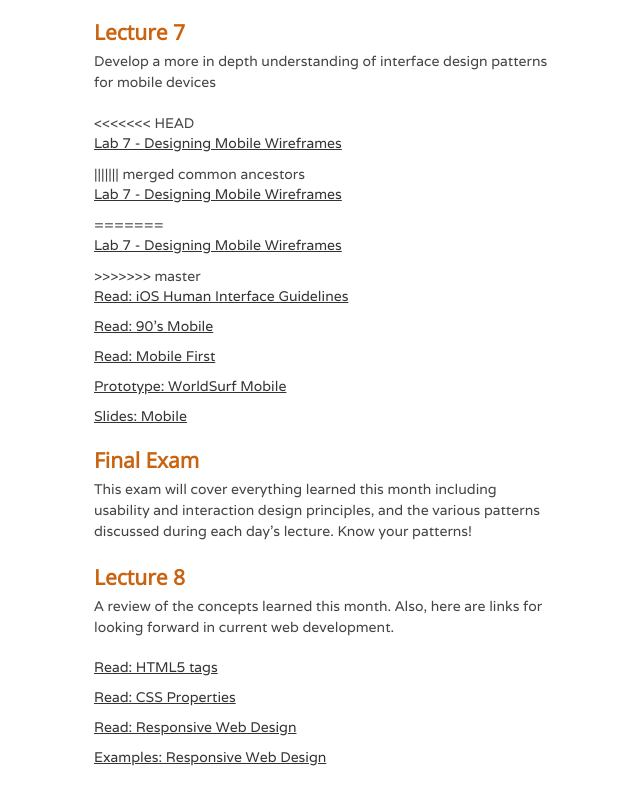
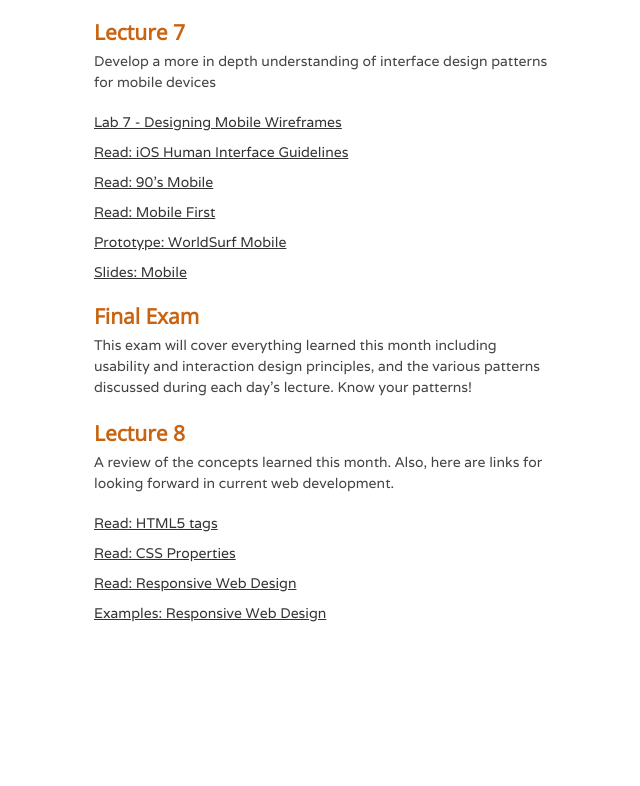
Before and after one commit to chrisburke/wiu, a plain HTML site: page index.html in a window 1280 px wide. Shown: the part 2054-2840 px from the top of the page, without its empty margins (316-956 px from the left). After the commit the page ends 2696 px from the top, so only its background shows below. Drawn offline with nearby package versions, Linux system fonts and the light colour scheme.

Commit message:
Update index.html

```diff
--- a/index.html
+++ b/index.html
@@ -140,13 +140,7 @@
 					<h4 id="lec7">Lecture  7</h4>
 					<p>Develop a more in depth understanding of interface design patterns for mobile devices</p>
 					<ul>
-<<<<<<< HEAD
-						<li class="omit"><a href="lab/lab7Mobile.zip">Lab 7 - Designing Mobile Wireframes</a></li>
-||||||| merged common ancestors
-						<li class="omit"><a href="lab/lab7.zip">Lab 7 - Designing Mobile Wireframes</a></li>
-=======
 						<li class="omit"><a href="lab/lab7-Mobile.zip">Lab 7 - Designing Mobile Wireframes</a></li>
->>>>>>> master
 						<li><a href="http://developer.apple.com/library/ios/#documentation/userexperience/conceptual/mobilehig/Introduction/Introduction.html#//apple_ref/doc/uid/TP40006556-CH1-SW1">Read: iOS Human Interface Guidelines</a></li>
 						<li><a href="http://content.usatoday.com/communities/technologylive/post/2009/07/68494777/1">Read: 90's Mobile</a></li>
 						<li><a href="http://www.lukew.com/ff/entry.asp?933">Read: Mobile First</a></li>
```
